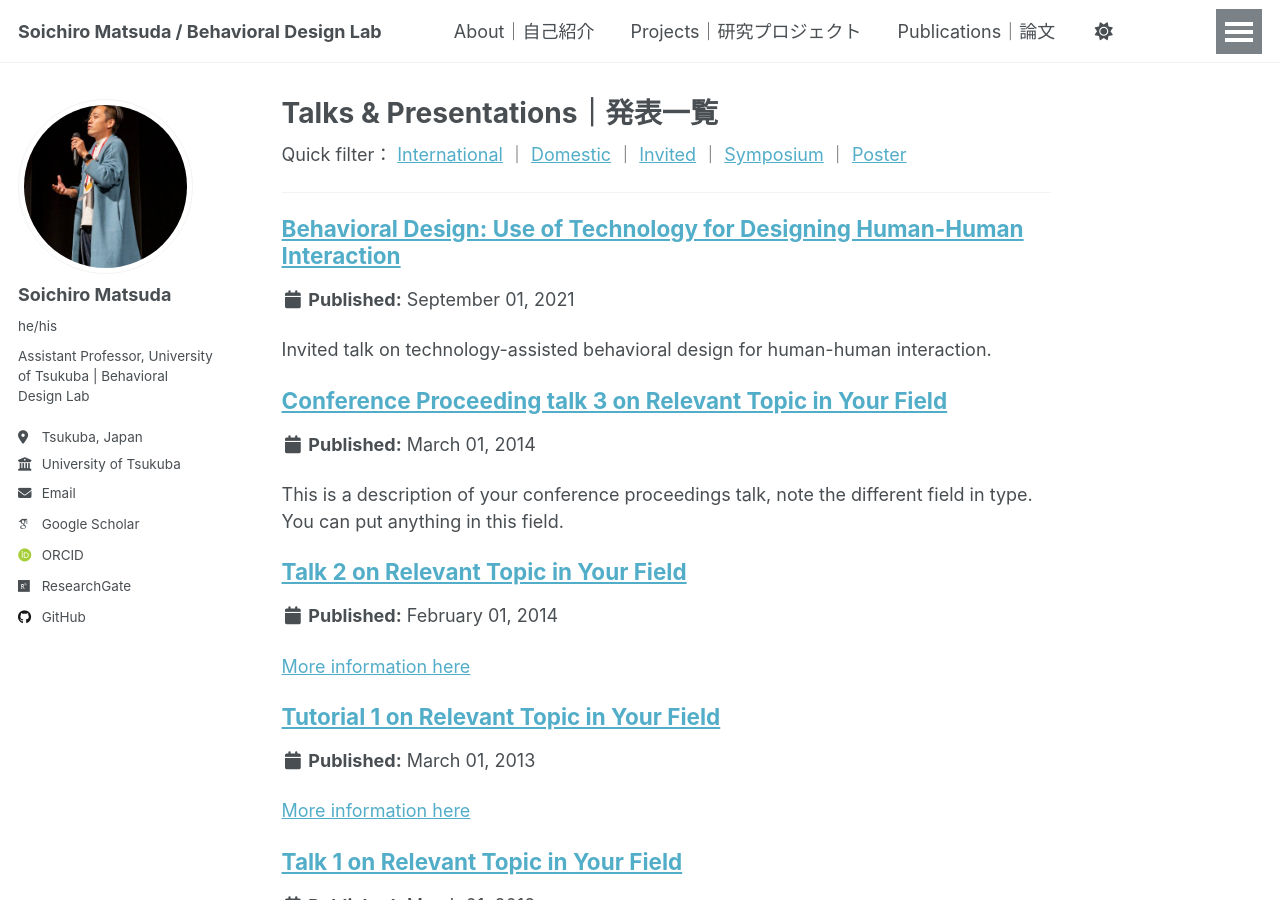
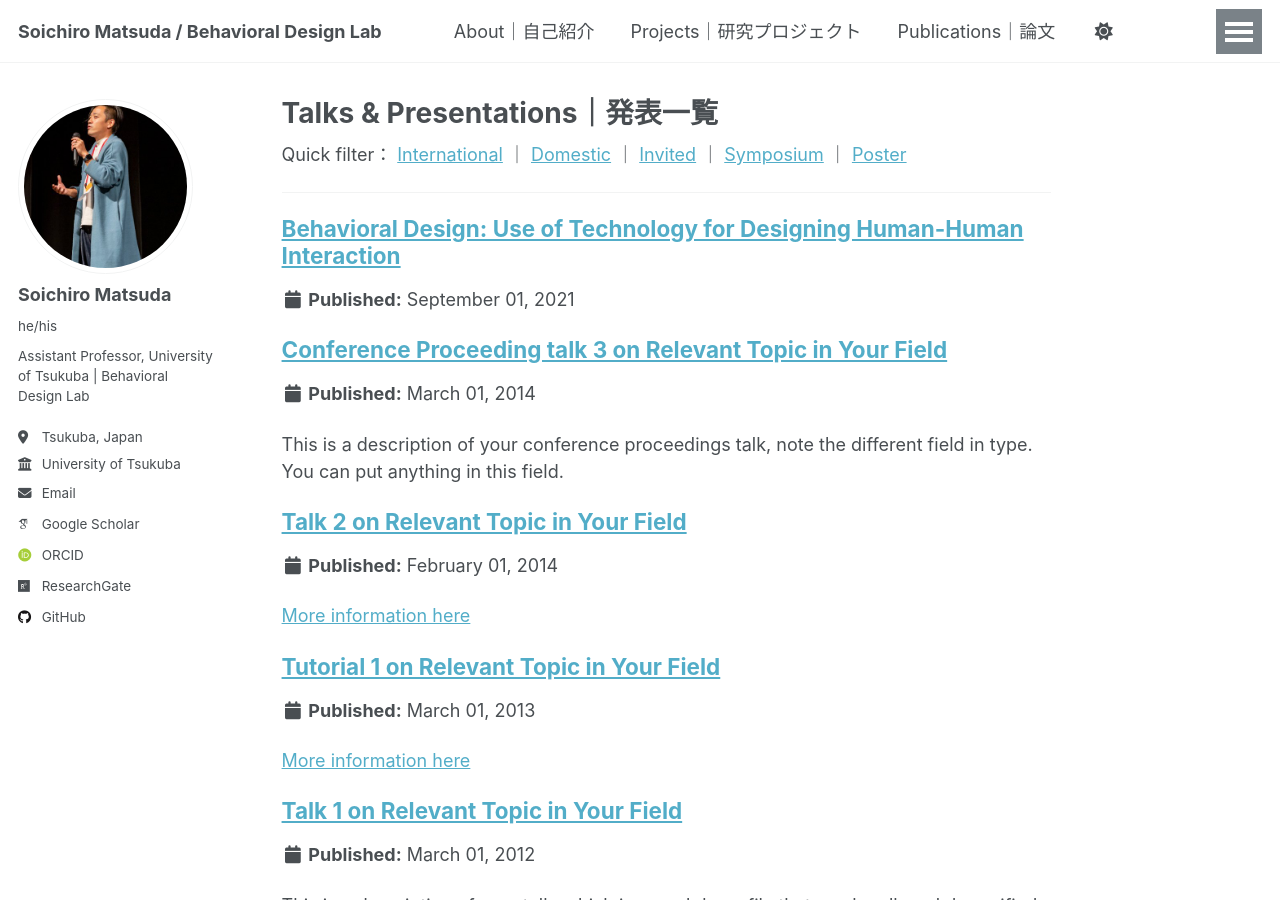
Before and after one commit to BehavioralDesignerMatsuda/BehavioralDesignerMatsuda.github.io, a Jekyll site: the page built from _pages/talks.md, in a window 1280 px wide and 900 px high. Built offline with Jekyll 4.4.1, drawn with Linux system fonts in a browser that asks for light colours; some web fonts are replaced; a script that is not in the unit is left out.

Commit message:
Update 2021-tsukuba.md

```diff
--- a/_talks/2021-tsukuba.md
+++ b/_talks/2021-tsukuba.md
@@ -6,5 +6,5 @@ audience: international
 format: oral
 event: "Tsukuba Conference 2021 — The Social Brain 2.0"
 location: "Online"
-excerpt: "Invited talk on technology-assisted behavioral design for human-human interaction."
+excerpt:
 ---
```
